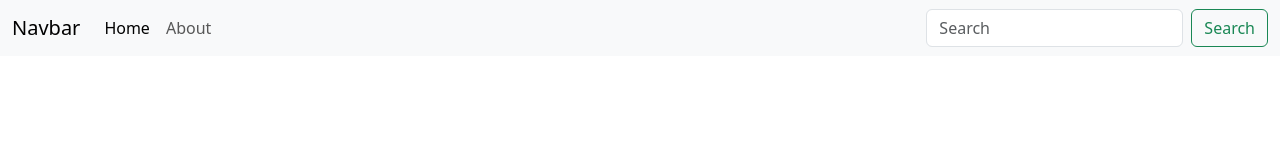
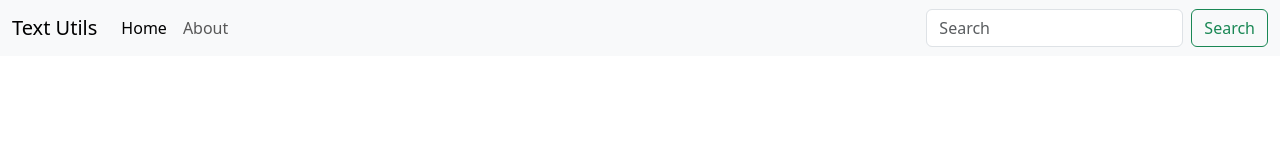
Before and after one commit to Lakshay-Codes/text-utils, a React (Create React App) app: page / in a window 1280 px wide. Shown: the top 160 px of the page. Built offline with nearby package versions, Linux system fonts and the light colour scheme.

Commit message:
Added Props to Navbar as Text Utils

```diff
--- a/src/App.js
+++ b/src/App.js
@@ -4,8 +4,7 @@ import Navbar from './components/Navbar';
 function App() {
   return (
     <>
-
-      <Navbar />
+      <Navbar title="Text Utils"/>
     </>
   );
 }
--- a/src/components/Navbar.js
+++ b/src/components/Navbar.js
@@ -1,10 +1,10 @@
 import React from 'react'
 
-function Navbar() {
+function Navbar(props) {
   return (
     <nav className="navbar navbar-expand-lg bg-body-tertiary">
         <div className="container-fluid">
-          <a className="navbar-brand" href="/">Navbar</a>
+          <a className="navbar-brand" href="/">{props.title}</a>
           <button className="navbar-toggler" type="button" data-bs-toggle="collapse" data-bs-target="#navbarSupportedContent" aria-controls="navbarSupportedContent" aria-expanded="false" aria-label="Toggle navigation">
             <span className="navbar-toggler-icon"></span>
           </button>
```
